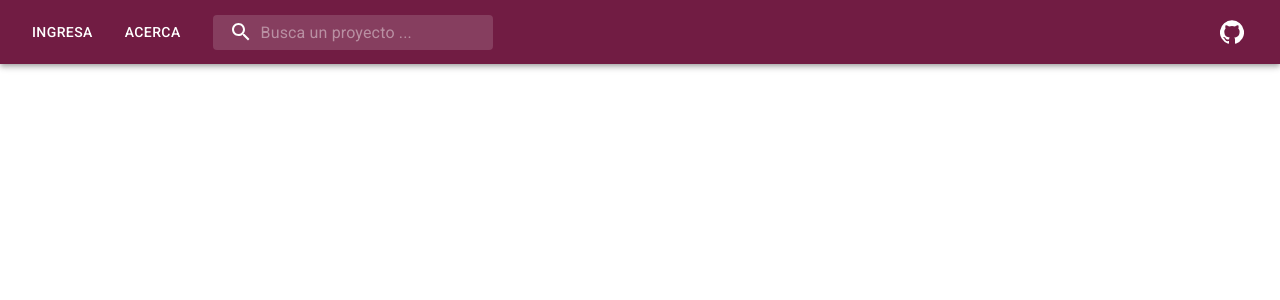
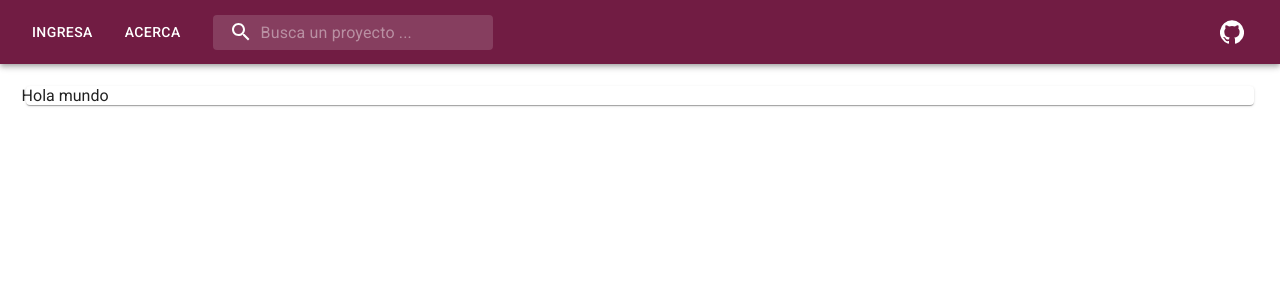
Before and after one commit to gerardo-guzman/sdse-frontend, a React (Create React App) app: page /briefs/1 in a window 1280 px wide. Shown: the top 300 px of the page. Built offline with nearby package versions, Linux system fonts and the light colour scheme.

Commit message:
inicio de brief list

```diff
--- a/package.json
+++ b/package.json
@@ -14,6 +14,7 @@
     "@types/react": "^16.9.51",
     "@types/react-dom": "^16.9.8",
     "@types/react-router-dom": "^5.1.6",
+    "query-string": "^6.13.6",
     "react": "^16.13.1",
     "react-dom": "^16.13.1",
     "react-router-dom": "^5.2.0",
--- /dev/null
+++ b/src/components/Brief.component.tsx
@@ -0,0 +1,14 @@
+import React from 'react';
+import Paper from '@material-ui/core/Paper';
+import Grid from '@material-ui/core/Grid';
+
+
+export const BriefComponent = () => {
+    return (
+        <Paper>
+            <Grid container spacing={1} direction="row">
+                Hola mundo
+            </Grid>
+        </Paper>
+    )
+}
--- a/src/components/NavBar.tsx
+++ b/src/components/NavBar.tsx
@@ -1,4 +1,5 @@
 import React, { useContext, useState } from 'react';
+import queryString from 'query-string';
 import AppBar from '@material-ui/core/AppBar';
 import Toolbar from '@material-ui/core/Toolbar';
 import IconButton from '@material-ui/core/IconButton';
@@ -12,14 +13,21 @@ import Button from '@material-ui/core/Button';
 import { Link as RouterLink } from 'react-router-dom';
 import { AuthContext } from '../auth/AuthContext';
 //import Link from '@material-ui/core/Link';
-
-//styles
+// styles
 import { NavBarClasses } from './NavBar.styles';
+// hook
+import { useForm } from '../hooks/useForm';
+import { useHistory } from 'react-router-dom';
 
 export default function NavBar() {
     const classes = NavBarClasses();
+    const history = useHistory();
     const [menuToggle, setMenuToggle] = useState<null | HTMLElement>(null);
     const { user } = useContext(AuthContext);
+    const [state, handleInputChange, reset] = useForm({
+        query: ''
+    });
+    const { query } = state;
 
     const handleToggle = (event: React.MouseEvent<HTMLButtonElement>) => {
         setMenuToggle(event.currentTarget);
@@ -27,6 +35,15 @@ export default function NavBar() {
 
     const handleMenuClose = () => {
         setMenuToggle(null);
+    }
+
+    const handleSubmit = (e: React.FormEvent<HTMLFormElement>) => {
+        e.preventDefault();
+        const encodedQuery = encodeURIComponent(query);
+        console.log(encodedQuery);
+        history.push(`/briefs/${query}`);
+
+
     }
 
     return (
@@ -71,6 +88,7 @@ export default function NavBar() {
                             <div className={classes.searchIcon}>
                                 <SearchIcon />
                             </div>
+                            <form onSubmit={handleSubmit}>
                             <InputBase
                                 placeholder="Busca un proyecto ..."
                                 classes={{
@@ -78,7 +96,12 @@ export default function NavBar() {
                                     input: classes.inputInput,
                                 }}
                                 inputProps={{ 'aria-label': 'search' }}
+                                value={query || ''}
+                                onChange={handleInputChange}
+                                name='query'
                             />
+                            </form>
+
                         </div>
                         <div className={classes.spacingBox} >
                                 { /* espacio para iconos */ }
--- /dev/null
+++ b/src/hooks/useForm.ts
@@ -0,0 +1,15 @@
+import { useState } from 'react';
+
+export const useForm = (initialState: any = {}) => {
+    const [ state, setState ] = useState(initialState);
+    const reset = () => {
+        setState(initialState);
+    }
+    const handleInputChange = (e: React.FormEvent<HTMLInputElement>) => {
+        setState({
+            ...state,
+            [ e.currentTarget.name ]: e.currentTarget.value
+        });
+    }
+    return [state, handleInputChange, reset];
+};
--- a/src/views/About.tsx
+++ b/src/views/About.tsx
@@ -9,9 +9,9 @@ import Card from '@material-ui/core/Card';
 import CardContent from '@material-ui/core/CardContent';
 import CardHeader from '@material-ui/core/CardHeader';
 import Avatar from '@material-ui/core/Avatar';
-
 // styles
 import { aboutStyles } from './about.styles';
+// assets
 import gerardoPh from '../assets/img/gerardo1.jpg';
 
 export const About = () => {
--- a/src/views/BriefList.tsx
+++ b/src/views/BriefList.tsx
@@ -1,9 +1,23 @@
 import React from 'react';
+import queryString from 'query-string';
+import { useParams } from 'react-router-dom';
+import Grid from '@material-ui/core/Grid';
+import { BriefComponent } from '../components/Brief.component';
+// styles
+import { briefListStyles } from './briefList.styles';
 
-export const BriefList = () => {
+export const BriefList = ({ history }: any) => {
+    const classes = briefListStyles();
+    const { query }: any = useParams();
+    console.log(query);
+
     return (
-        <div>
-
+        <div className={classes.root}>
+            <Grid container spacing={2} direction="row" alignItems="center">
+                <Grid item xs={12} >
+                    <BriefComponent />
+                </Grid>
+            </Grid>
         </div>
     )
 }
--- /dev/null
+++ b/src/views/briefList.styles.ts
@@ -0,0 +1,11 @@
+import { makeStyles, createStyles, Theme } from '@material-ui/core/styles';
+
+export const briefListStyles = makeStyles((theme: Theme) =>
+    createStyles({
+        root: {
+            flexGrow: 1,
+            margin: '1rem',
+            padding: '0.6rem'
+        }
+    }),
+)
```
Also changed, not shown: 1 other file (tests, documents, lock files or other folders).
